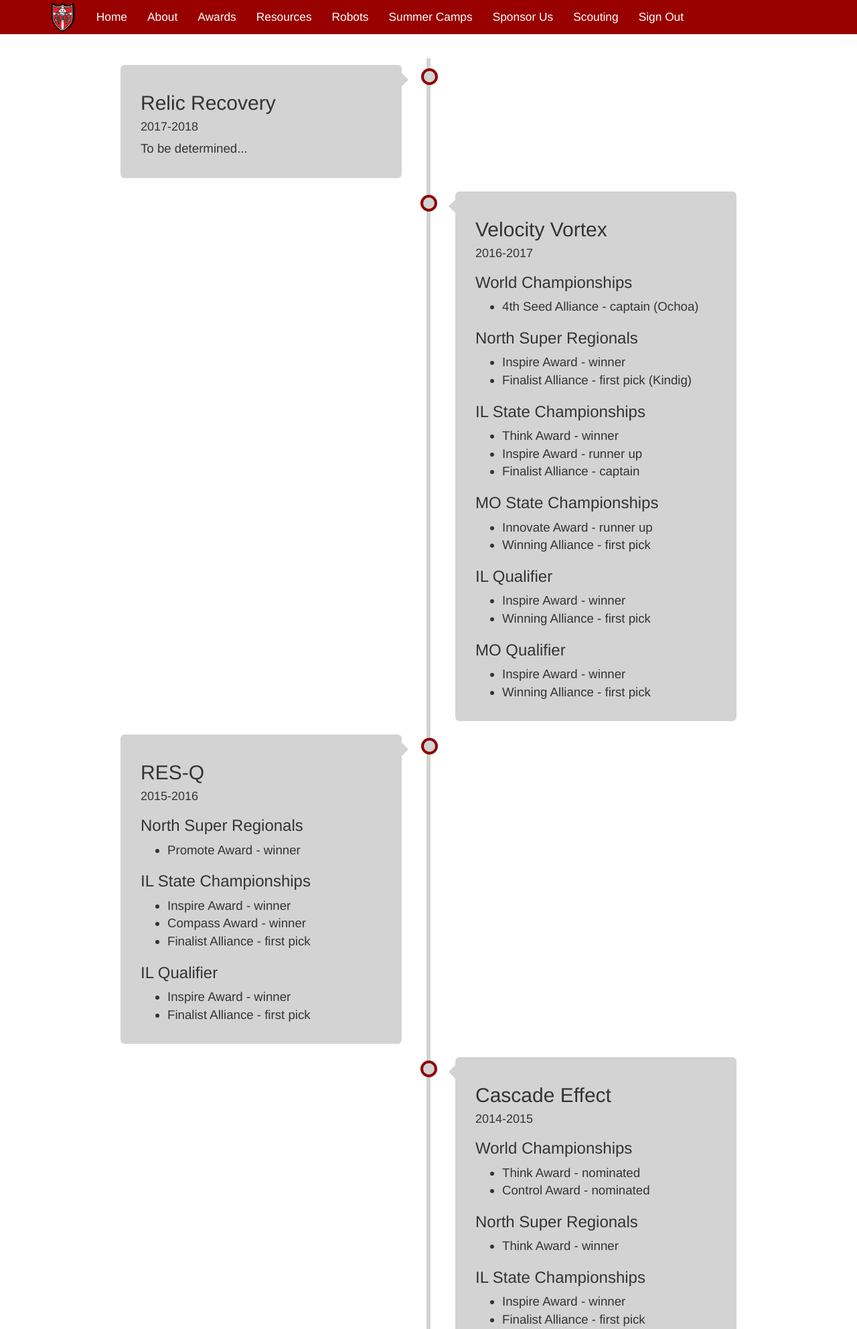
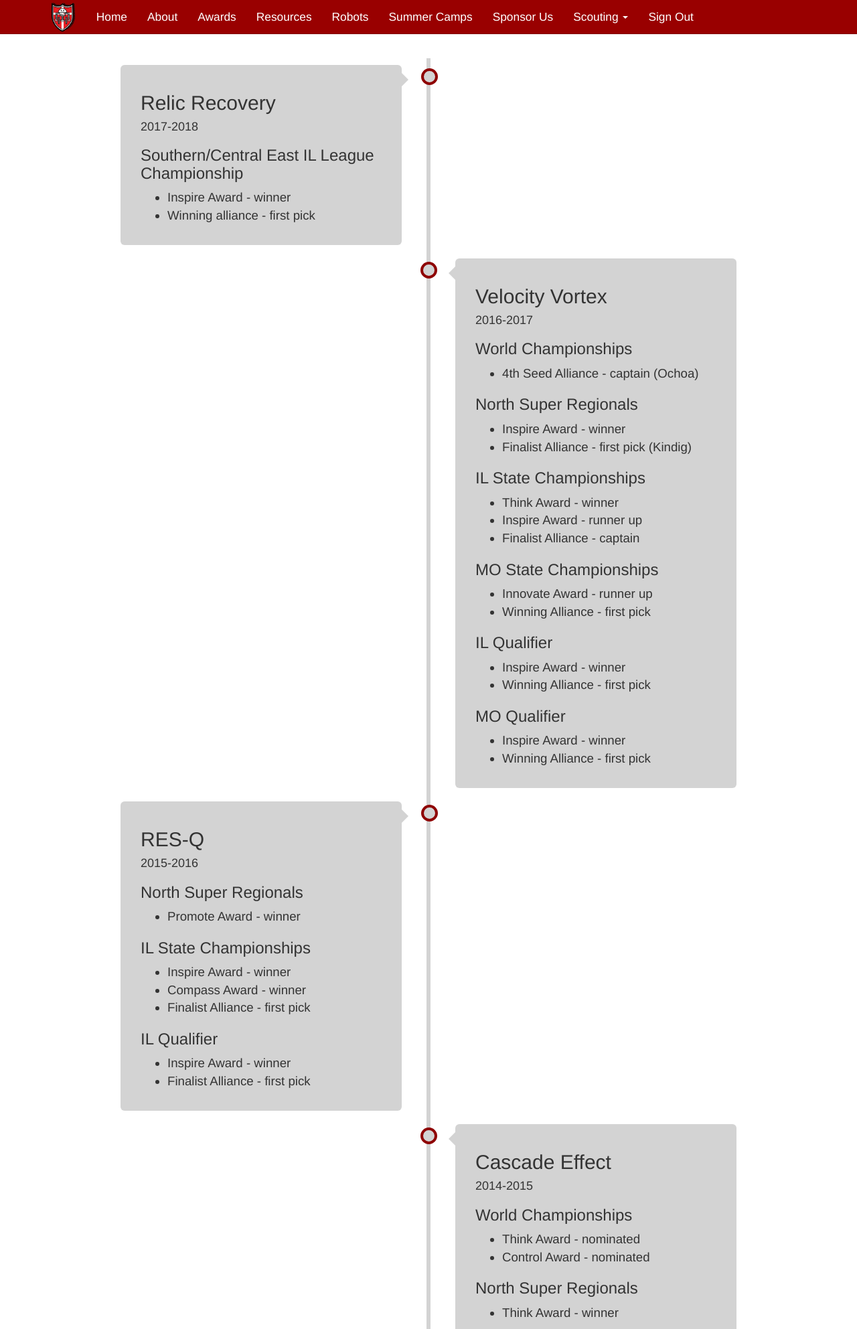
Before and after one commit to jasonrahm/RR, a Flask app: page /awards in a window 1280 px wide. Shown: the top 1985 px of the page at 67% size. Run offline with Flask 2, Linux system fonts and the light colour scheme; a user stored in the database is signed in; some libraries are stand-ins or nearby versions.

Commit message:
- Added F5 as a gold sponsor - Added a dropdown menu from Nav for scouting - Updated awards for this year's qualifier

```diff
--- a/app/templates/awards.html
+++ b/app/templates/awards.html
@@ -7,7 +7,11 @@
     <div class="content1">
       <h2>Relic Recovery</h2>
         <h4>2017-2018</h4>
-      <p>To be determined...</p>
+          <h3>Southern/Central East IL League Championship</h3>
+            <ul>
+                <li>Inspire Award - winner</li>
+                <li>Winning alliance - first pick</li>
+            </ul>
     </div>
   </div>
   <div class="container1 right">
--- a/app/templates/base.html
+++ b/app/templates/base.html
@@ -22,11 +22,11 @@
     <div class="navbar-header">
       <button type="button" class="navbar-toggle collapsed" data-toggle="collapse" data-target="#bs-example-navbar-collapse-1" aria-expanded="false">
         <span class="sr-only">Toggle navigation</span>
-        <span class="icon-bar"></span>
-        <span class="icon-bar"></span>
-        <span class="icon-bar"></span>
-        <span class="icon-bar"></span>
-        <span class="icon-bar"></span>
+{#        <span class="icon-bar"></span>#}
+{#        <span class="icon-bar"></span>#}
+{#        <span class="icon-bar"></span>#}
+{#        <span class="icon-bar"></span>#}
+{#        <span class="icon-bar"></span>#}
       </button>
       <a href="/" class="navbar-brand"><img src="{{ url_for('static', filename='img/Bobo.png') }}" height="45px"></a>
 {#     <p class="navbar-text hidden-xs hidden-sm" style="">Robo Raiders FTC 7129</p>#}
@@ -43,7 +43,17 @@
         <li><a href="{{ url_for('camps') }}">Summer Camps</a></li>
         <li><a href="{{ url_for('sponsors') }}">Sponsor Us</a></li>
         {% if g.user.is_authenticated %}
-            <li><a href="{{ url_for('scoutinglinks', next=request.path) }}">Scouting</a></li>
+            <li class="dropdown"><a class="dropdown-toggle" data-toggle="dropdown" href="#">Scouting <span class="caret"></span></a>
+                <ul class="dropdown-menu">
+                    <li><a href="{{ url_for('scoring') }}">Match Scoring</a></li>
+                    <li><a href="{{ url_for('scouting') }}">Pit Scouting</a></li>
+                    <li><a href="{{ url_for('rankings') }}">Rankings</a></li>
+                    <li><a href="{{ url_for('projections') }}">Match Projections</a></li>
+                    <li><a href="{{ url_for('reporting') }}">Reporting</a></li>
+                    <li><a href="{{ url_for('competitions') }}">Competitions</a></li>
+                    <li><a href="{{ url_for('teams') }}">Teams</a></li>
+                </ul>
+            </li>
             <li><a href="{{ url_for('logout', next=request.path) }}">Sign Out</a></li>
         {% else %}
             <li><a href="{{ url_for('login', next=request.path) }}">Sign In</a></li>
```
Also changed, not shown: app/templates/sponsors.html (+11 -8 lines), app/static/img/sponsors/f5-logo.png (added).
